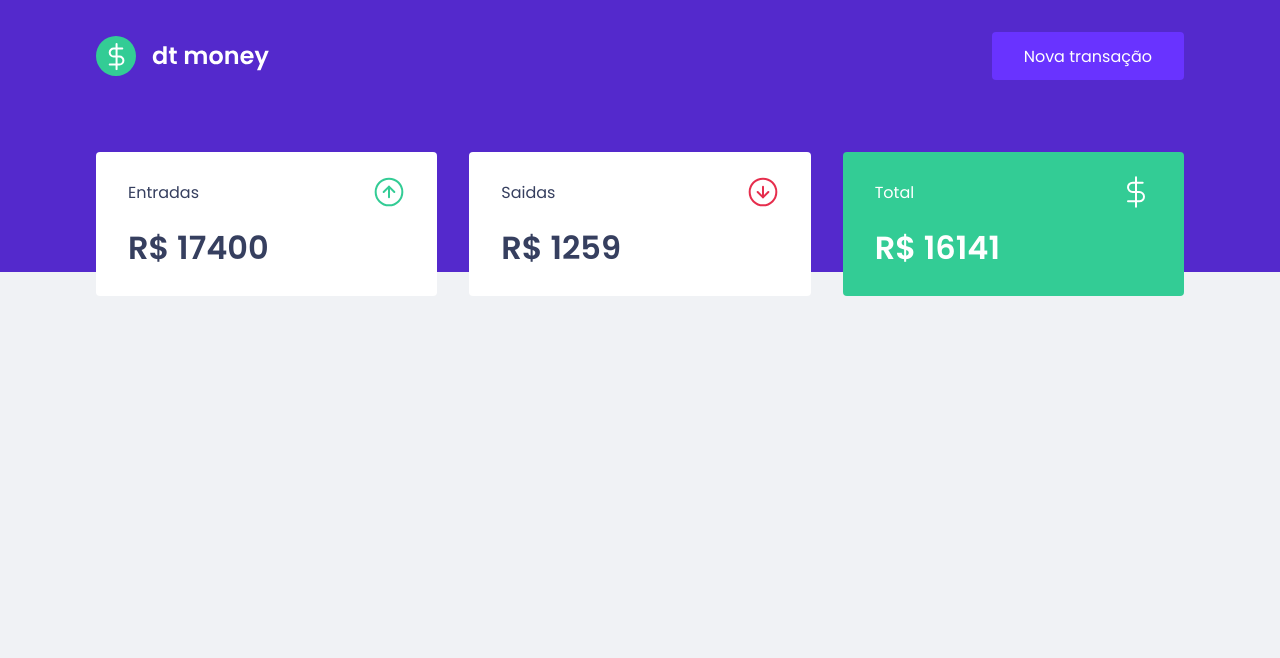
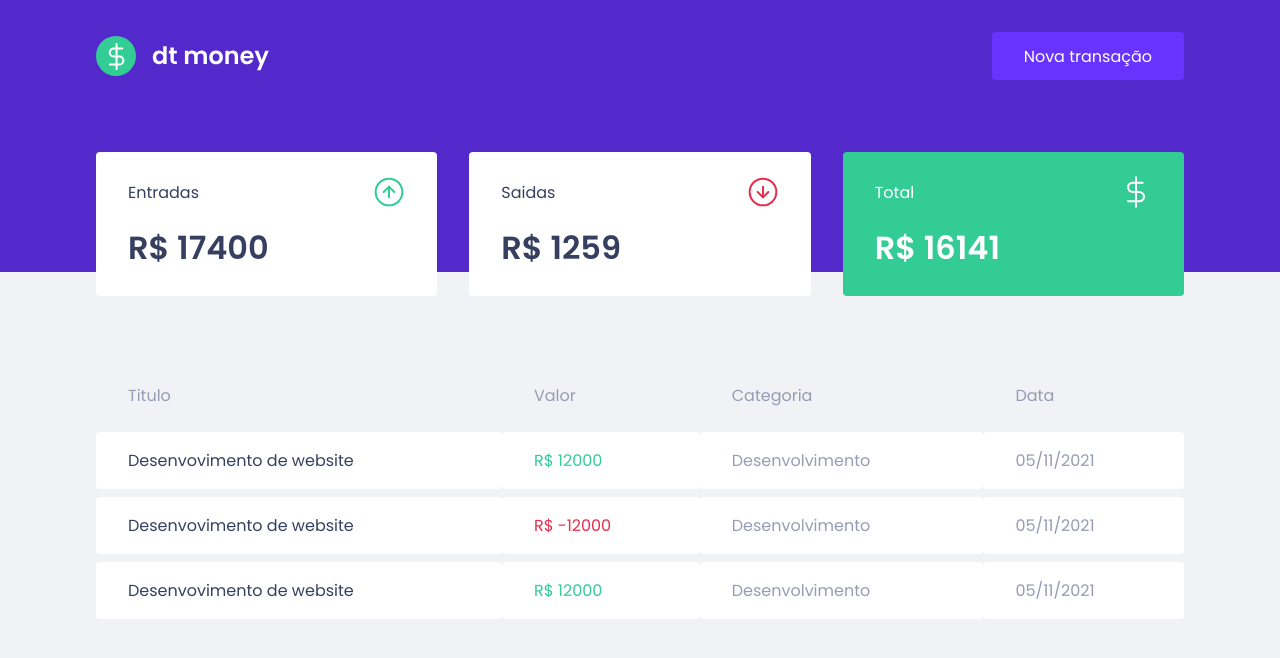
Before and after one commit to nicolaskruger/dt-money, a React (Create React App) app: page / in a window 1280 px wide. Shown: the top 658 px of the page. Built offline with nearby package versions, Linux system fonts and the light colour scheme.

Commit message:
feat: componente transaction table

```diff
--- a/src/components/Dashboard/index.tsx
+++ b/src/components/Dashboard/index.tsx
@@ -1,11 +1,13 @@
 import { FC } from "react";
 import { Container } from "./styles";
 import { Summary } from "../Summary";
+import { TransactionTable } from "../TransactionTable";
 
 export const DashBoard: FC = () => {
     return (
         <Container>
             <Summary />
+            <TransactionTable />
         </Container>
     )
 }
--- /dev/null
+++ b/src/components/TransactionTable/index.tsx
@@ -0,0 +1,72 @@
+import { FC } from "react";
+import { Container } from "./styles";
+
+type Transaction = {
+    name: string,
+    price: number,
+    type: string,
+    date: Date,
+}
+
+const list: Transaction[] = [
+    {
+        name: "Desenvovimento de website",
+        price: 12_000,
+        type: "Desenvolvimento",
+        date: new Date(),
+    },
+    {
+        name: "Desenvovimento de website",
+        price: -12_000,
+        type: "Desenvolvimento",
+        date: new Date(),
+    },
+    {
+        name: "Desenvovimento de website",
+        price: 12_000,
+        type: "Desenvolvimento",
+        date: new Date(),
+    }
+]
+
+const formatDate = (date: Date): string => {
+    const getDate = (date: Date) => date.getDay().toString().padStart(2, '0');
+    const getMouth = (date: Date) => date.getMonth().toString().padStart(2, '0');
+    return `${getDate(date)}/${getMouth(date)}/${date.getFullYear()}`
+}
+
+export const TransactionTable: FC = () => {
+
+    return (
+        <Container>
+            <table>
+                <thead>
+                    <tr>
+                        <th>Titulo</th>
+                        <th>Valor</th>
+                        <th>Categoria</th>
+                        <th>Data</th>
+                    </tr>
+                </thead>
+                <tbody>
+                    {list.map(({ name, price, type, date }, index) => (
+                        <tr>
+                            <td>
+                                {name}
+                            </td>
+                            <td className={price < 0 ? "withDraw" : "deposit"}>
+                                {`R$ ${price}`}
+                            </td>
+                            <td>
+                                {type}
+                            </td>
+                            <td>
+                                {formatDate(date)}
+                            </td>
+                        </tr>
+                    ))}
+                </tbody>
+            </table>
+        </Container>
+    )
+}
--- /dev/null
+++ b/src/components/TransactionTable/styles.ts
@@ -0,0 +1,35 @@
+import styled from "styled-components";
+
+export const Container = styled.div`
+
+      margin-top: 4rem;
+  table {
+    width: 100%;
+    border-spacing: 0 0.5rem;
+    th {
+      color: var(--text-body);
+      font-weight: 400;
+      padding: 1rem 2rem;
+      text-align: left;
+      line-height: 1.5rem;
+    }
+    td {
+      padding: 1rem 2rem;
+      border: 0;
+      background: var(--shape);
+      font-weight: 400;
+      color: var(--text-body);
+      border-radius: 0.25rem;
+      &:first-child {
+        color: var(--text-title);
+      }
+      &.withDraw {
+        color: var(--red);
+      }
+      &.deposit {
+        color: var(--green);
+      }
+    }
+  }
+
+`;
```
